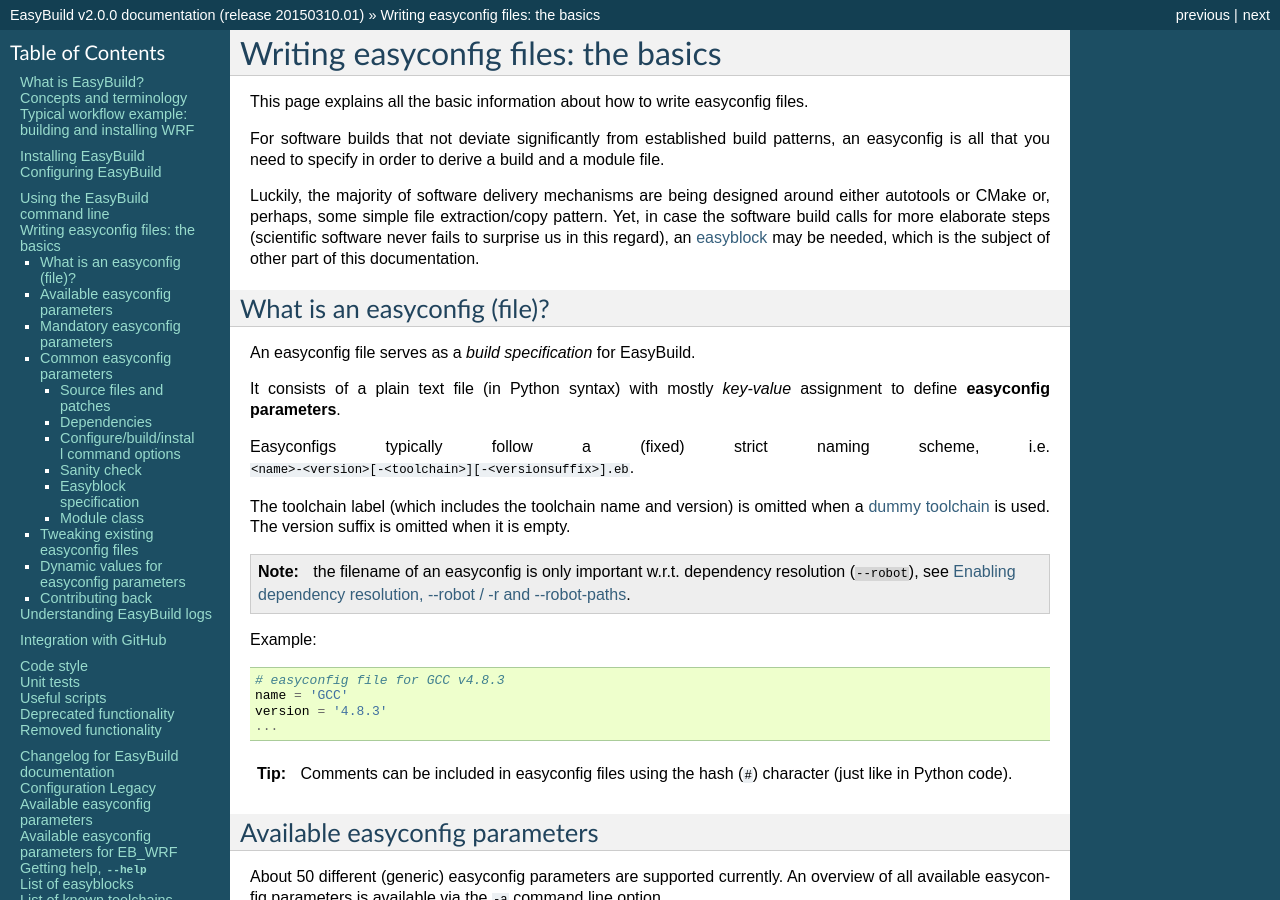
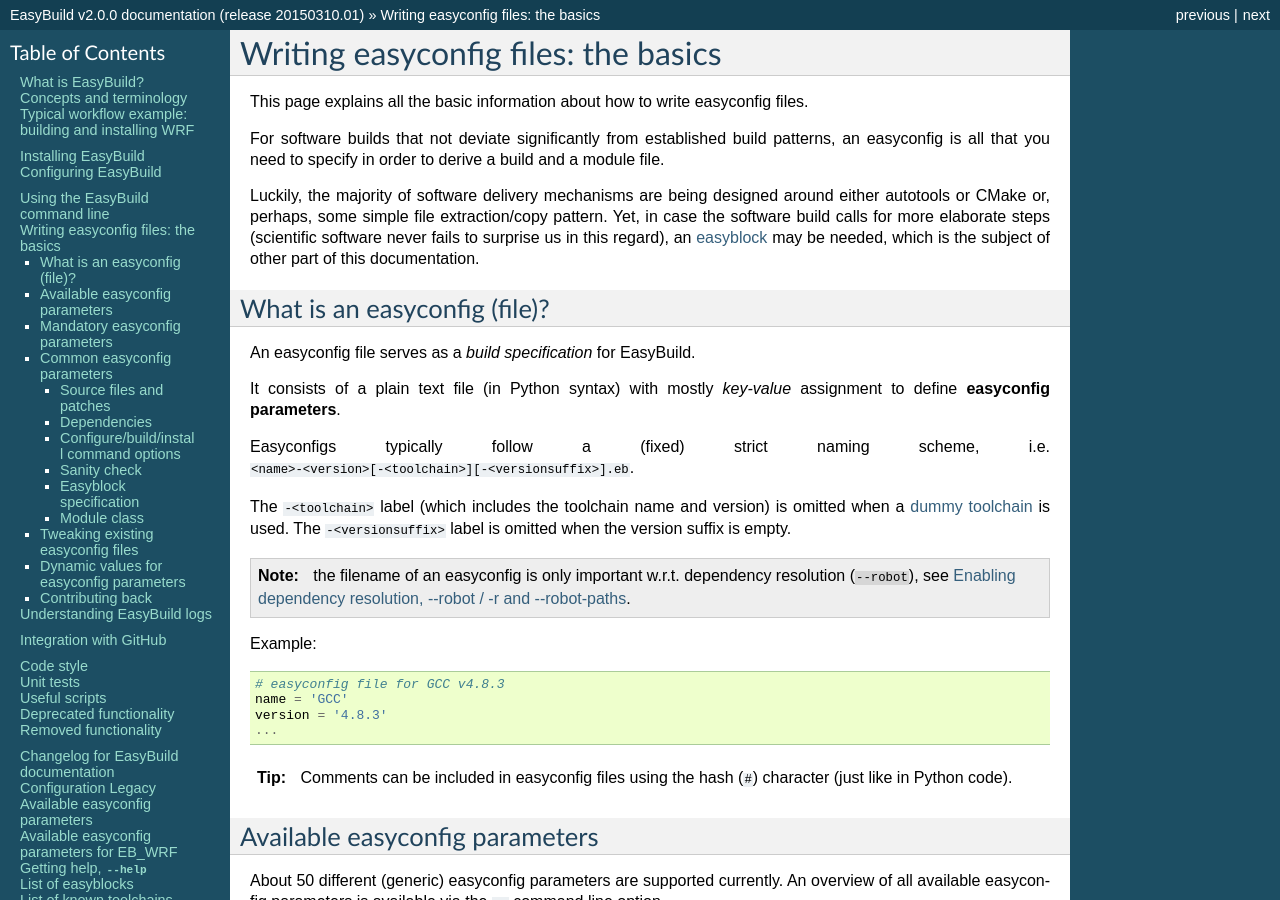
Before and after one commit to easybuilders/easybuild, a Sphinx documentation site: the page built from docs/Writing_easyconfig_files.rst, in a window 1280 px wide and 900 px high. Built offline with Sphinx 7.4.7, drawn with Linux system fonts in a browser that asks for light colours.

Commit message:
prettify formatting

```diff
--- a/docs/Writing_easyconfig_files.rst
+++ b/docs/Writing_easyconfig_files.rst
@@ -25,8 +25,8 @@
 
 Easyconfigs typically follow a (fixed) strict naming scheme, i.e.  ``<name>-<version>[-<toolchain>][-<versionsuffix>].eb``.
 
-The toolchain label (which includes the toolchain name and version) is omitted when a :ref:`dummy_toolchain` is used.
-The version suffix is omitted when it is empty.
+The ``-<toolchain>`` label (which includes the toolchain name and version) is omitted when a :ref:`dummy_toolchain` is used.
+The ``-<versionsuffix>`` label is omitted when the version suffix is empty.
 
 .. note:: the filename of an easyconfig is only important w.r.t. dependency resolution (``--robot``), see :ref:`use_robot`.
 
```
